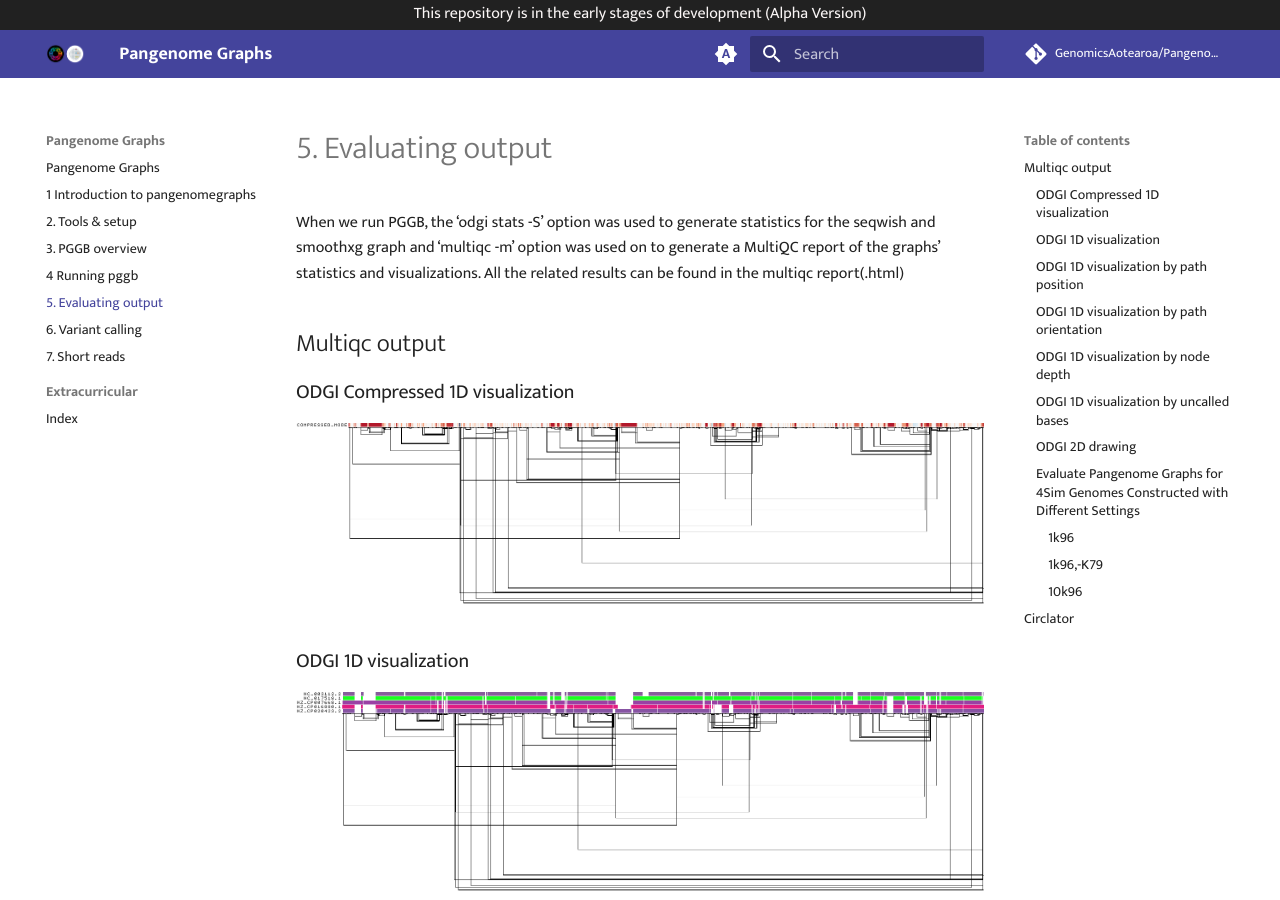
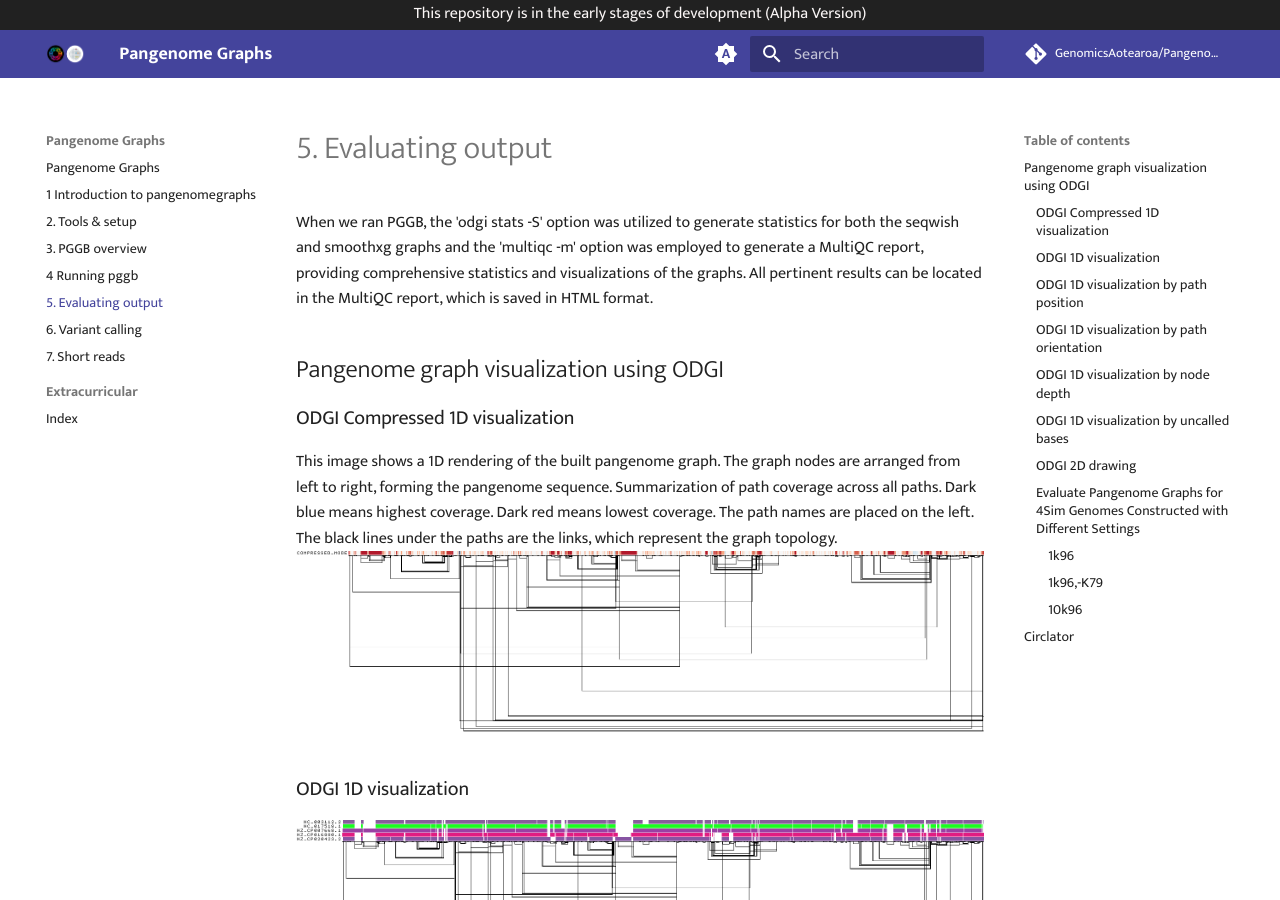
Before and after one commit to GenomicsAotearoa/Pangenome-Graphs-Workshop, an MkDocs documentation site: the page built from docs/5_Evaluating_pggb_output.md, in a window 1280 px wide and 900 px high. Built offline with MkDocs 1.6.1 and Material for MkDocs 9.7.7, drawn with Linux system fonts in a browser that asks for light colours; comment, search, counter and statistics services are not loaded.

Commit message:
Update 5_Evaluating_pggb_output.md

```diff
--- a/docs/5_Evaluating_pggb_output.md
+++ b/docs/5_Evaluating_pggb_output.md
@@ -1,13 +1,12 @@
 # 5. Evaluating output
-When we run PGGB, the ‘odgi stats -S’ option was used to generate statistics for the seqwish and smoothxg graph and ‘multiqc -m’ option was used on to generate a MultiQC
-report of the graphs’ statistics and visualizations. All the related results can be found in the multiqc report(.html)
+When we ran PGGB, the 'odgi stats -S' option was utilized to generate statistics for both the seqwish and smoothxg graphs and the 'multiqc -m' option was employed to generate a MultiQC report, providing comprehensive statistics and visualizations of the graphs. All pertinent results can be located in the MultiQC report, which is saved in HTML format.
 
 
 
-## Multiqc output
+## Pangenome graph visualization using ODGI
 
 ### ODGI Compressed 1D visualization
-
+This image shows a 1D rendering of the built pangenome graph. The graph nodes are arranged from left to right, forming the pangenome sequence. Summarization of path coverage across all paths. Dark blue means highest coverage. Dark red means lowest coverage. The path names are placed on the left. The black lines under the paths are the links, which represent the graph topology.
 ![ODGI Compressed 1D visualization](theme_figures/ODGI-Compressed-1D-5NM.png)
 
 ### ODGI 1D visualization
```
